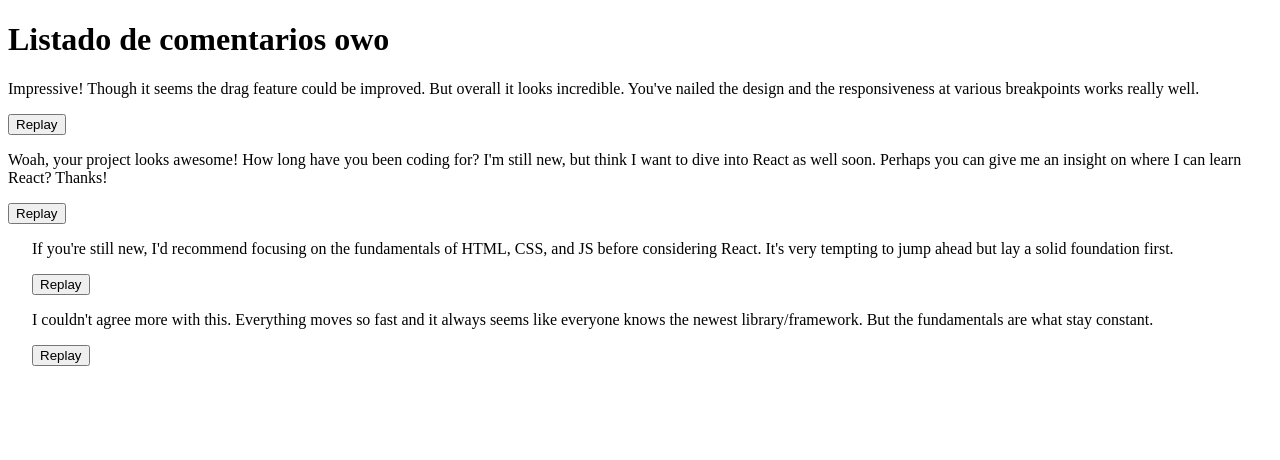
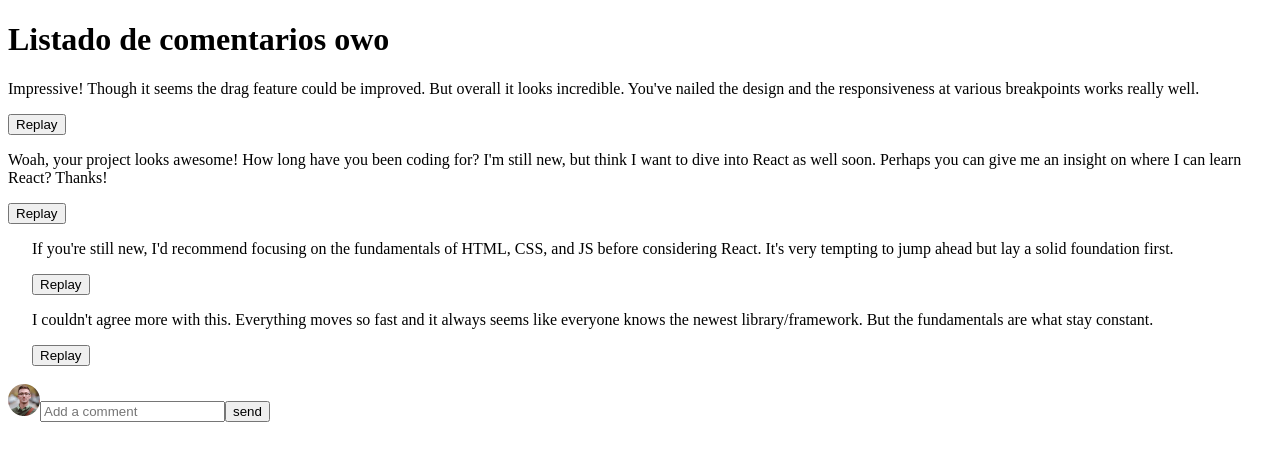
Before and after one commit to angeldev07/react-projects, a React (Vite) app in the folder projects/03-interactive-comments-section/: page / in a window 1280 px wide. Shown: the top 460 px of the page. Built offline with nearby package versions, Linux system fonts and the light colour scheme.

Commit message:
feat(03-interactive-comments): Make userContext to simulate an user session and make a function to add comments to main comments

```diff
--- a/projects/03-interactive-comments-section/public/data.json
+++ b/projects/03-interactive-comments-section/public/data.json
@@ -1,10 +1,10 @@
 {
   "currentUser": {
     "image": {
-      "png": "./images/avatars/image-juliusomo.png",
-      "webp": "./images/avatars/image-juliusomo.webp"
+      "png": "/public/images/avatars/image-juliusomo.png",
+      "webp": "/public/images/avatars/image-juliusomo.webp"
     },
-    "username": "juliusomo"
+    "username": "angeldev07"
   },
   "comments": [
     {
@@ -14,8 +14,8 @@
       "score": 12,
       "user": {
         "image": {
-          "png": "./images/avatars/image-amyrobson.png",
-          "webp": "./images/avatars/image-amyrobson.webp"
+          "png": "/public/images/avatars/image-amyrobson.png",
+          "webp": "/public/images/avatars/image-amyrobson.webp"
         },
         "username": "amyrobson"
       },
@@ -28,8 +28,8 @@
       "score": 5,
       "user": {
         "image": {
-          "png": "./images/avatars/image-maxblagun.png",
-          "webp": "./images/avatars/image-maxblagun.webp"
+          "png": "/public/images/avatars/image-maxblagun.png",
+          "webp": "/public/images/avatars/image-maxblagun.webp"
         },
         "username": "maxblagun"
       },
@@ -42,8 +42,8 @@
           "replyingTo": "maxblagun",
           "user": {
             "image": {
-              "png": "./images/avatars/image-ramsesmiron.png",
-              "webp": "./images/avatars/image-ramsesmiron.webp"
+              "png": "/public/images/avatars/image-ramsesmiron.png",
+              "webp": "/public/images/avatars/image-ramsesmiron.webp"
             },
             "username": "ramsesmiron"
           }
@@ -56,8 +56,8 @@
           "replyingTo": "ramsesmiron",
           "user": {
             "image": {
-              "png": "./images/avatars/image-juliusomo.png",
-              "webp": "./images/avatars/image-juliusomo.webp"
+              "png": "/public/images/avatars/image-juliusomo.png",
+              "webp": "/public/images/avatars/image-juliusomo.webp"
             },
             "username": "juliusomo"
           }
--- a/projects/03-interactive-comments-section/src/App.jsx
+++ b/projects/03-interactive-comments-section/src/App.jsx
@@ -1,19 +1,26 @@
-import { useState } from 'react'
+import { useContext, useState } from 'react'
 import { Comment } from './components/Comment'
 import commentsList from '/public/data.json'
 import { useEffect } from 'react'
+import userContext from './contexts/user'
+import { AddCommet } from './components/AddCommet'
 
 const { comments: initialComments } = commentsList
 
 export const App = () => {
+	const { user } = useContext(userContext)
+
 	const [comments, setComments] = useState(initialComments)
 
-	const handleAddCommentsReplay = (index, comment) => {
+	const handleAddCommentsReplay = ({index, comment}) => {
 		// creo una copia del estado actual
 		const commentsToUpdate = [...comments]
 
 		// actualizo el estado en el indice
-		commentsToUpdate[index].replies.push(comment)
+		if (index)
+			commentsToUpdate[index].replies.push(comment)
+		else
+			commentsToUpdate.push(comment)
 
 		setComments(commentsToUpdate)
 	}
@@ -34,7 +41,7 @@ export const App = () => {
 					/>
 					{comment.replies.length > 0 &&
 						comment.replies.map((replay, i) => (
-							<div key={i * 2} style={{marginLeft: '1.5rem'}}>
+							<div key={i * 2} style={{ marginLeft: '1.5rem' }}>
 								<Comment
 									content={replay.content}
 									indexParent={index}
@@ -44,6 +51,8 @@ export const App = () => {
 						))}
 				</div>
 			))}
+			<br />
+			<AddCommet user={user} onAddComment={handleAddCommentsReplay} />
 		</main>
 	)
 }
--- /dev/null
+++ b/projects/03-interactive-comments-section/src/components/AddCommet.jsx
@@ -0,0 +1,23 @@
+import { useRef } from "react"
+
+export const AddCommet = ({ user, onAddComment }) => {
+	const { image } = user
+    const comment = useRef('')
+
+    const handleAddComment = () => {
+        const newComment = {
+            id: Date.now(),
+            content: comment.current.value,
+            replies: []
+        }
+        onAddComment({comment: newComment})
+    }
+
+	return (
+		<div>
+			<img src={image.png} alt="" width={32} height={32} />
+			<input ref={comment} type="text" placeholder="Add a comment " />
+			<button onClick={handleAddComment}>send</button>
+		</div>
+	)
+}
--- a/projects/03-interactive-comments-section/src/components/Comment.jsx
+++ b/projects/03-interactive-comments-section/src/components/Comment.jsx
@@ -12,7 +12,7 @@ export const Comment = ({ content, onAddCommentsReplay, indexParent }) => {
             content: `${valueInput.current.value} ${indexParent}`
         }
 
-        onAddCommentsReplay(indexParent, replay)
+        onAddCommentsReplay({ index: indexParent, comment: replay})
 
         valueInput.current.value = ''
         handleReplay()
--- /dev/null
+++ b/projects/03-interactive-comments-section/src/contexts/user.jsx
@@ -0,0 +1,20 @@
+import { createContext, useState } from 'react'
+import user from '/public/data.json'
+
+const userContext = createContext()
+
+const { currentUser } = user
+
+// creamos el proveedor del contexto
+const UserProvider = ({ children }) => {
+	const [user, setUser] = useState(currentUser)
+
+	const data = {
+		user,
+	}
+
+	return <userContext.Provider value={data}>{children}</userContext.Provider>
+}
+
+export { UserProvider }
+export default userContext
--- a/projects/03-interactive-comments-section/src/main.jsx
+++ b/projects/03-interactive-comments-section/src/main.jsx
@@ -1,9 +1,12 @@
 import React from 'react'
 import ReactDOM from 'react-dom/client'
 import { App } from './App'
+import { UserProvider } from './contexts/user'
 
 ReactDOM.createRoot(document.getElementById('root')).render(
 	<React.StrictMode>
-		<App />
+		<UserProvider>
+			<App />
+		</UserProvider>
 	</React.StrictMode>
 )
```
Also changed, not shown: projects/03-interactive-comments-section/.eslintrc.cjs.
